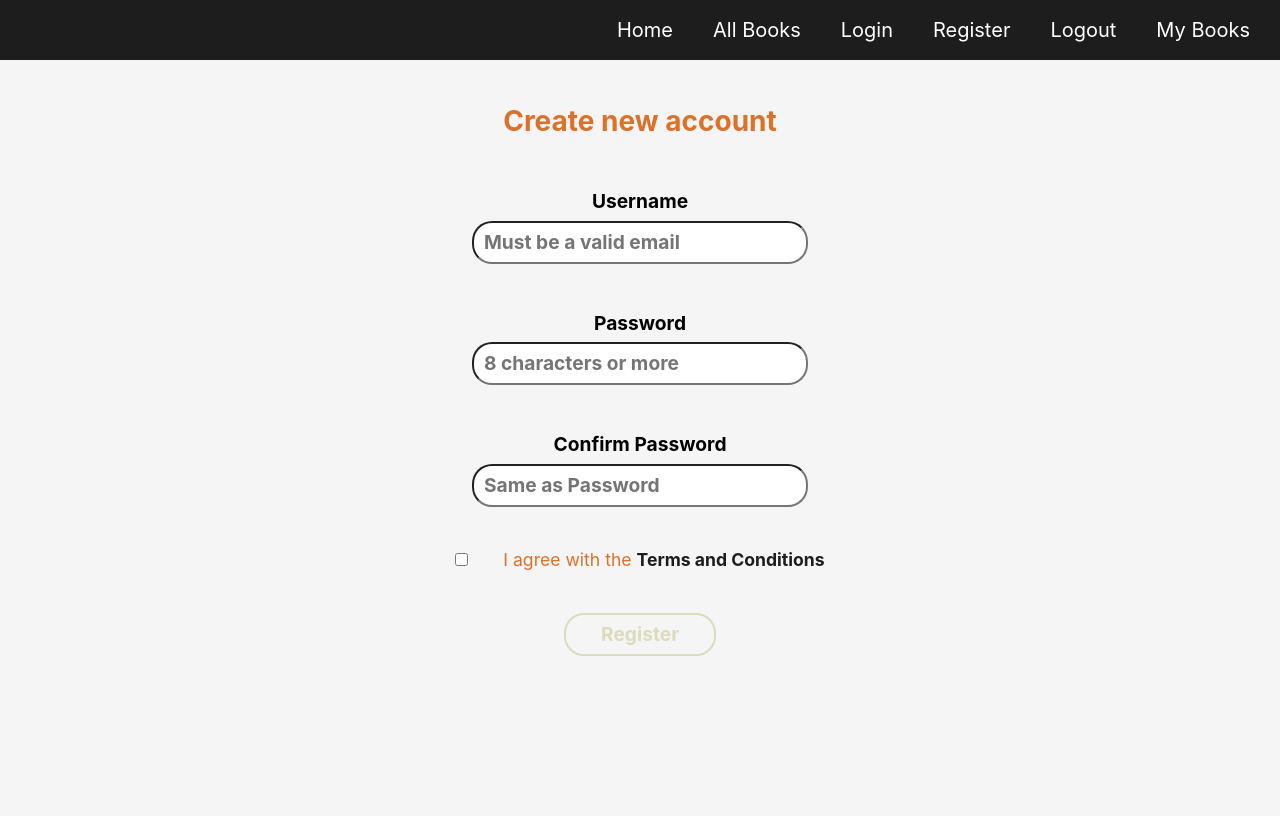
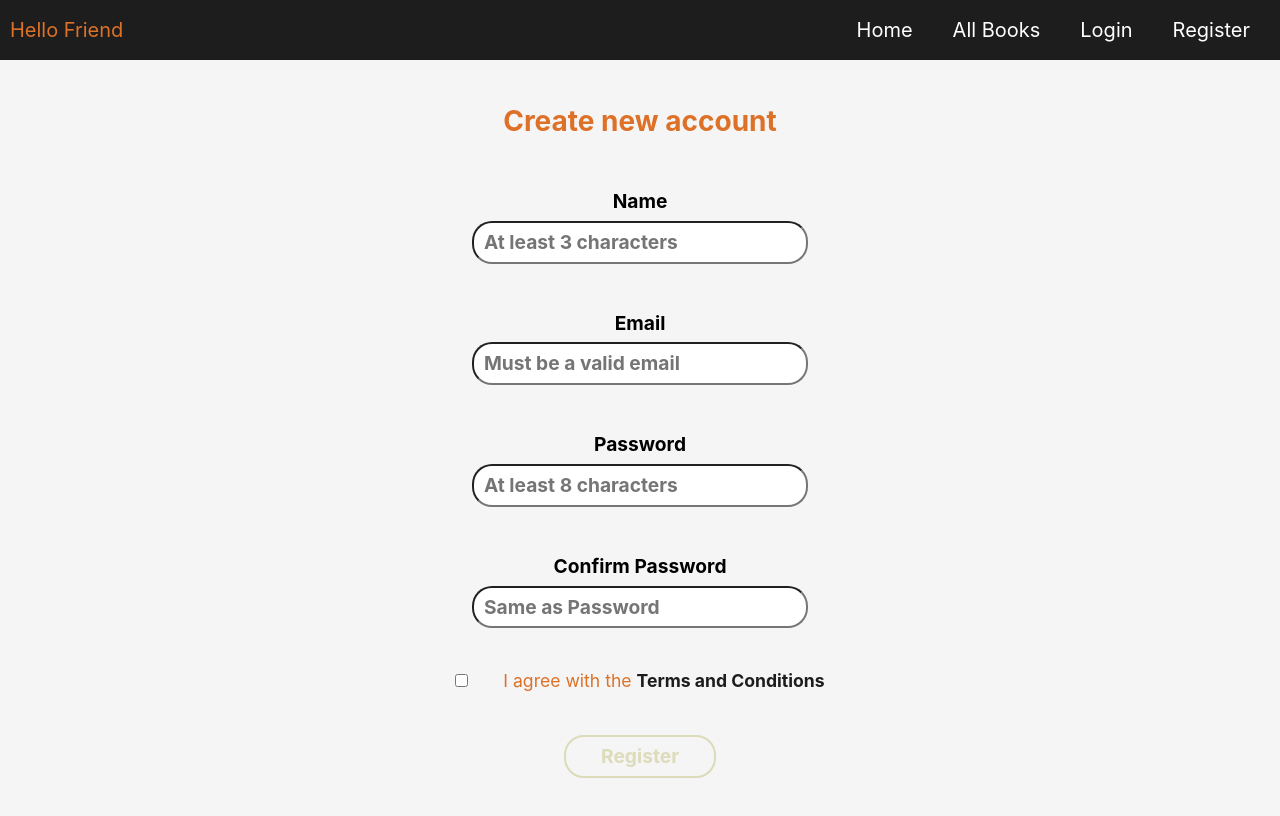
Before and after one commit to VladimirKolarov/SoftUni-Library-Project-React, a React (Create React App) app in the folder project/: page /register in a window 1280 px wide. Built offline with nearby package versions, Linux system fonts and the light colour scheme.

Commit message:
Login complete

```diff
--- a/project/src/components/Header/Header.css
+++ b/project/src/components/Header/Header.css
@@ -14,8 +14,12 @@
 
 .App-header > .Header-container{
     display: flex;
-    justify-content: right;
+    justify-content: space-between;
     padding: 15px 10px;
+}
+
+.App-header .Header-container > div{
+    color: var(--dark-orange);
 }
 
 .App-header ul li{
@@ -23,6 +27,7 @@
     list-style-type: none;
     padding: 0px 20px;
 }
+
 
 .App-header ul li a{
     text-decoration: none;
--- a/project/src/components/Header/Header.js
+++ b/project/src/components/Header/Header.js
@@ -1,18 +1,71 @@
 import "./Header.css"
 
+import { useEffect, useContext } from "react";
 import { Link } from "react-router-dom";
 
+import { AuthContext } from "../../contexts/AuthContext";
+import { logoutUser } from "../../services/userServices";
+
+
+
 export const Header = () => {
+
+    const { userData, userLoginHandler } = useContext(AuthContext);
+
+    useEffect(() => {
+        greetingUser()
+    })
+
+    const logoutClickHandler = () => {
+        logoutUser(userData.accessToken)
+        userLoginHandler({});
+    }
+
+    const getNameFromEmail = (email) => email.split("@")[0];
+
+    const greetingUser = () => {
+        let result = "Friend";
+
+        if (userData.accessToken) {
+            if (userData.username) {
+                result = userData.username;
+            }
+            else {
+                getNameFromEmail(userData.email);
+            }
+        }
+
+        return (<div>Hello {result}</div>);
+    }
+
+    const guestLinks = () => {
+        return (
+            <>
+                <li><Link to="/login">Login</Link></li>
+                <li><Link to="/register">Register</Link></li>
+            </>
+        );
+    }
+
+    const loggedinLinks = () => {
+        return (
+            <>
+                <li><Link to="/mybooks">My Books</Link></li>
+                <li><Link to="/" onClick={logoutClickHandler}>Logout</Link></li>
+            </>
+        );
+    }
+
     return (
         <header className="App-header">
             <div className="Header-container">
+
+                {greetingUser()}
+
                 <ul>
                     <li><Link to="/">Home</Link></li>
                     <li><Link to="/allbooks">All Books</Link></li>
-                    <li><Link to="/login">Login</Link></li>
-                    <li><Link to="/register">Register</Link></li>
-                    <li><Link to="/logout">Logout</Link></li>
-                    <li><Link to="/mybooks">My Books</Link></li>
+                    {!userData.accessToken ? guestLinks() : loggedinLinks()}
                 </ul>
             </div>
         </header>
--- a/project/src/components/Register/Register.js
+++ b/project/src/components/Register/Register.js
@@ -25,7 +25,7 @@ export const Register = () => {
         e.preventDefault();
         console.log(user);
 
-        console.log("Username validator passed", isValidRegister.Username(user.username));
+        console.log("Email validator passed", isValidRegister.Email(user.email));
         console.log("Password validator passed: ", isValidRegister.Password(user.password));
         console.log("Confirm Password validator passed: ", isValidRegister.ConfirmPassword(user.password, user.confirmPassword));
     }
@@ -42,14 +42,24 @@ export const Register = () => {
 
                 <h2>Create new account</h2>
 
-                <label htmlFor="username"> Username</label>
+                <label htmlFor="name"> Name</label>
                 <input
-                    id="username"
+                    id="name"
                     type="text"
-                    name="username"
+                    name="name"
+                    placeholder="At least 3 characters"
+                    onChange={changeHandler}
+                    value={user.username || ""}
+                />
+
+                <label htmlFor="email"> Email</label>
+                <input
+                    id="email"
+                    type="text"
+                    name="email"
                     placeholder="Must be a valid email"
                     onChange={changeHandler}
-                    value={user.username || ""}
+                    value={user.email || ""}
                 />
 
                 <label htmlFor="password"> Password</label>
@@ -57,7 +67,7 @@ export const Register = () => {
                     id="password"
                     type="password"
                     name="password"
-                    placeholder="8 characters or more"
+                    placeholder="At least 8 characters"
                     onChange={changeHandler}
                     value={user.password || ""}
                 />
--- a/project/src/services/requester.js
+++ b/project/src/services/requester.js
@@ -1,9 +1,14 @@
-const request = async (method, url, data) => {
+const request = async (method, url, data, header) => {
     try {
         let requestPrep;
 
         if (method === "GET") {
-            requestPrep = fetch(url);
+            requestPrep = fetch(url, {
+                headers: {
+                    "X-Authorization": header,
+                    "content-type": "application/json"
+                }
+            });
         }
         else {
             requestPrep = fetch(url, {
--- a/project/src/services/userServices.js
+++ b/project/src/services/userServices.js
@@ -2,8 +2,12 @@ import * as request from "./requester.js";
 
 const baseUrl = "http://localhost:3030/users";
 
-export const loginUser = (email, password) =>
-    request.post(`${baseUrl}/login`, { email, password });
+export const  loginUser = async (email, password) =>
+    await request.post(`${baseUrl}/login`, { email, password });
 
-export const registerUser = (email, password, userName) =>
-    request.post(`${baseUrl}/register`, { email, password, userName });
+export const registerUser = async (email, password, userName) =>
+    await request.post(`${baseUrl}/register`, { email, password, userName });
+
+export const logoutUser = async (token) => {
+    await request.get(`${baseUrl}/logout`, {},  token );
+}
--- a/project/src/services/validator.js
+++ b/project/src/services/validator.js
@@ -6,7 +6,9 @@ const passwordRegEx = /^(?=.*[a-z])(?=.*[A-Z])(?=.*\d)(?=.*[-+_!@#$%^&*.,?]).+$/
 
 export const isValidRegister = {
 
-    Username: (name) => emailRegEx.test(name),
+    Name: (name) => name.length >= 3,
+
+    Email: (email) => emailRegEx.test(email),
 
     Password: (password) => passwordRegEx.test(password) && password.length >= 8,
 
```
